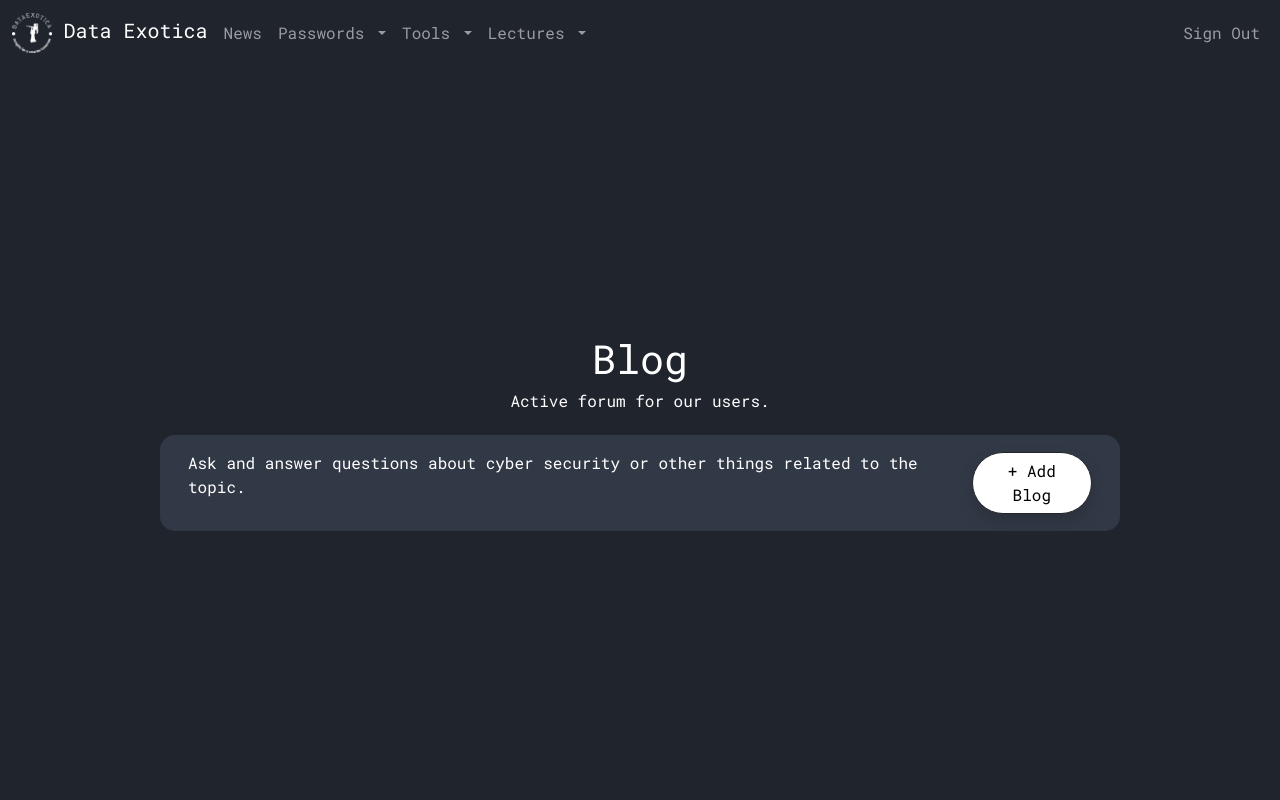
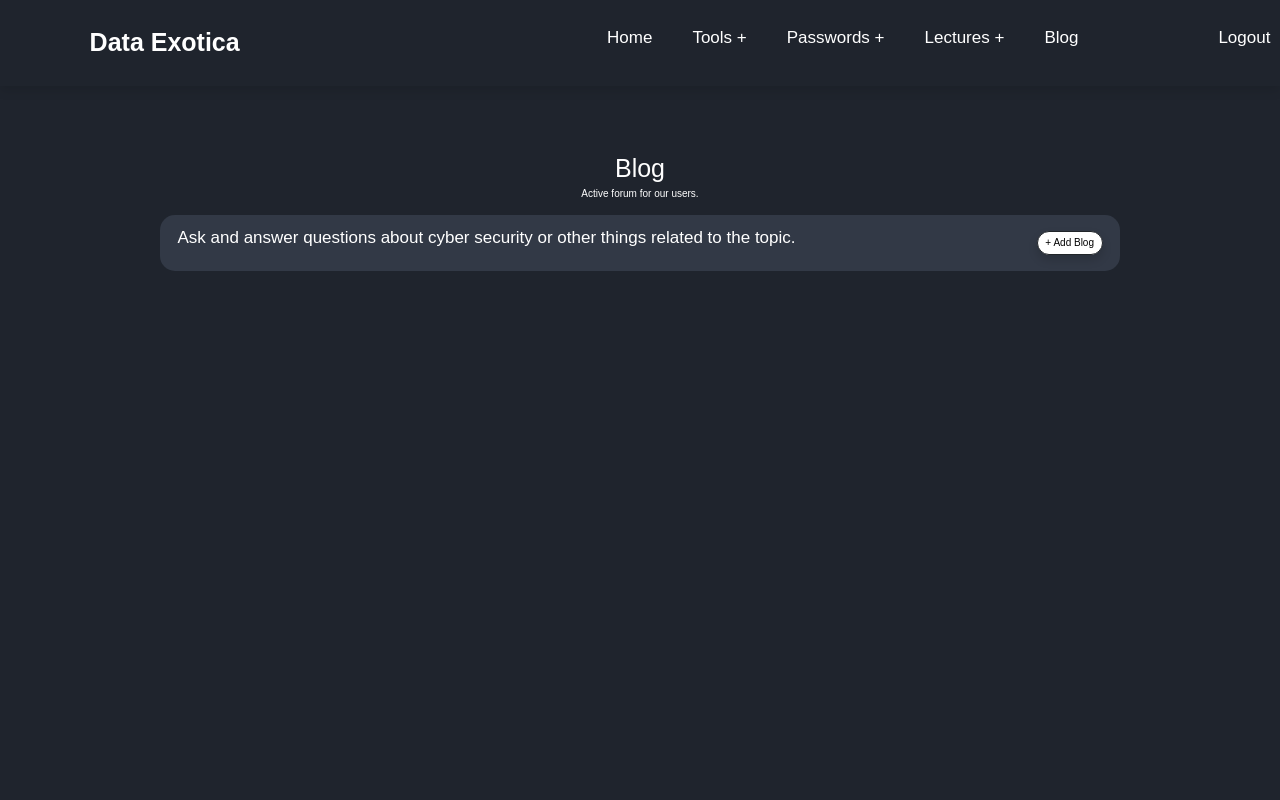
Before and after one commit to AleksandarHaralampiev/DataExotica, a Flask app: page /blog in a window 1280 px wide. Run offline with Flask 3, Linux system fonts and the light colour scheme.

Commit message:
Added the new navbar ✨

```diff
--- a/static/newstyle.css
+++ b/static/newstyle.css
@@ -382,7 +382,7 @@ span{
 .portfolio-layer p{
     font-size: 2rem;
     margin: .3rem 0 1rem;
-    color: #000;
+    color: var(--bg-color);
 }
 
 .portfolio-layer a{
--- a/static/style.css
+++ b/static/style.css
@@ -1,8 +1,38 @@
 @import url('https://fonts.googleapis.com/css2?family=Roboto+Mono&display=swap');
 
+*{
+    margin: 0;
+    padding: 0;
+    box-sizing: border-box;
+    text-decoration: none !important;
+    border: none;
+    outline: none;
+    scroll-behavior: smooth;
+    font-size: 17px;
+    font-family: 'Poppins', sans-serif;
+}
+
+:root{
+    --bg-color: #1f242d;
+    --second-bg-color: #323946;
+    --text-color: #fff;
+    --main-color: #0ef;
+    --footer-color: #576178;
+}
+
+html{
+    font-size: 62.5%;
+    overflow-x: hidden;
+}
+
 body{
-    background-color: #1f242d;
-    font-family: 'Roboto Mono', monospace;
+    background: var(--bg-color);
+    color: var(--text-color);
+}
+
+section{
+    min-height: 100vh;
+    padding: 10rem 9% 2rem;
 }
 
 :root{
--- a/templates/dns_lookup.html
+++ b/templates/dns_lookup.html
@@ -1,4 +1,4 @@
-{% extends 'example.html' %}
+{% extends 'profile.html' %}
 {% block content %}
 
 <div class="container d-flex flex-column mb-auto w-75">
--- a/templates/navbar3.html
+++ b/templates/navbar3.html
@@ -0,0 +1,33 @@
+<header>
+    <a href="#" class="logo">Data Exotica</a>
+
+    <input type="checkbox" id="menu-bar">
+    <label for="menu-bar"><i class="fa-solid fa-bars"></i></label>
+
+    <nav class="navbar">
+        <ul>
+            <li><a href="{{url_for('Index')}}">Home</a></li>
+            <li><a href="#">Tools + </a>
+                <ul class="drpdwn">
+                    <li><a href="{{url_for('link_checker')}}">Link Checker</a></li>
+                    <li><a href="{{url_for('dns_lookup')}}">DNS Lookup</a></li>
+                    <li><a href="{{url_for('blacklist')}}">Email Blacklist</a></li>
+                </ul>
+            </li>
+            <li><a href="#">Passwords + </a>
+                <ul class="drpdwn">
+                    <li><a href="{{url_for('manager')}}">Password Manager</a></li>
+                    <li><a href="{{url_for('password_generator')}}">Password Generator</a></li>
+                    <li><a href="{{url_for('password_checker')}}">Password Checker</a></li>
+                </ul>
+            </li>
+            <li><a href="#">Lectures + </a>
+                <ul class="drpdwn">
+                    <li><a href="{{url_for('lecture_1')}}">Phishing</a></li>
+                </ul>
+            </li>
+            <li><a href="{{url_for('blog')}}">Blog</a></li>
+            <li><a href="{{url_for('left')}}" class="logout">Logout</a></li>
+        </ul>
+    </nav>
+</header>
--- a/templates/profile.html
+++ b/templates/profile.html
@@ -9,7 +9,7 @@
         <link rel="stylesheet" href="../static/assets/css/chat.css">
         <link rel="stylesheet" href="../static/assets/css/typing.css">
         <link rel="stylesheet" href="../static/style.css">
-        <!-- <link rel="stylesheet" href="../static/nav.css"> -->
+        <link rel="stylesheet" href="../static/nav.css">
         <link href='https://unpkg.com/boxicons@2.1.4/css/boxicons.min.css' rel='stylesheet'>
     </head>
 
@@ -17,7 +17,13 @@
 
       <div class="d-flex flex-column align-items-center justify-content-center text-white overflow-auto w-100" style="min-height: 100vh;">
         <!-- {% include 'navbar3.html'%} -->
-        {% include 'navbar1.html'%}
+        {% include 'navbar3.html'%}
+        <br>
+        <br>
+        <br>
+        <br>
+        <br>
+        <br>
         {% block content %}
         {% endblock %}
 
```
Also changed, not shown: templates/example.html (+2 -38 lines), templates/visualization.html (+9 -65 lines).
